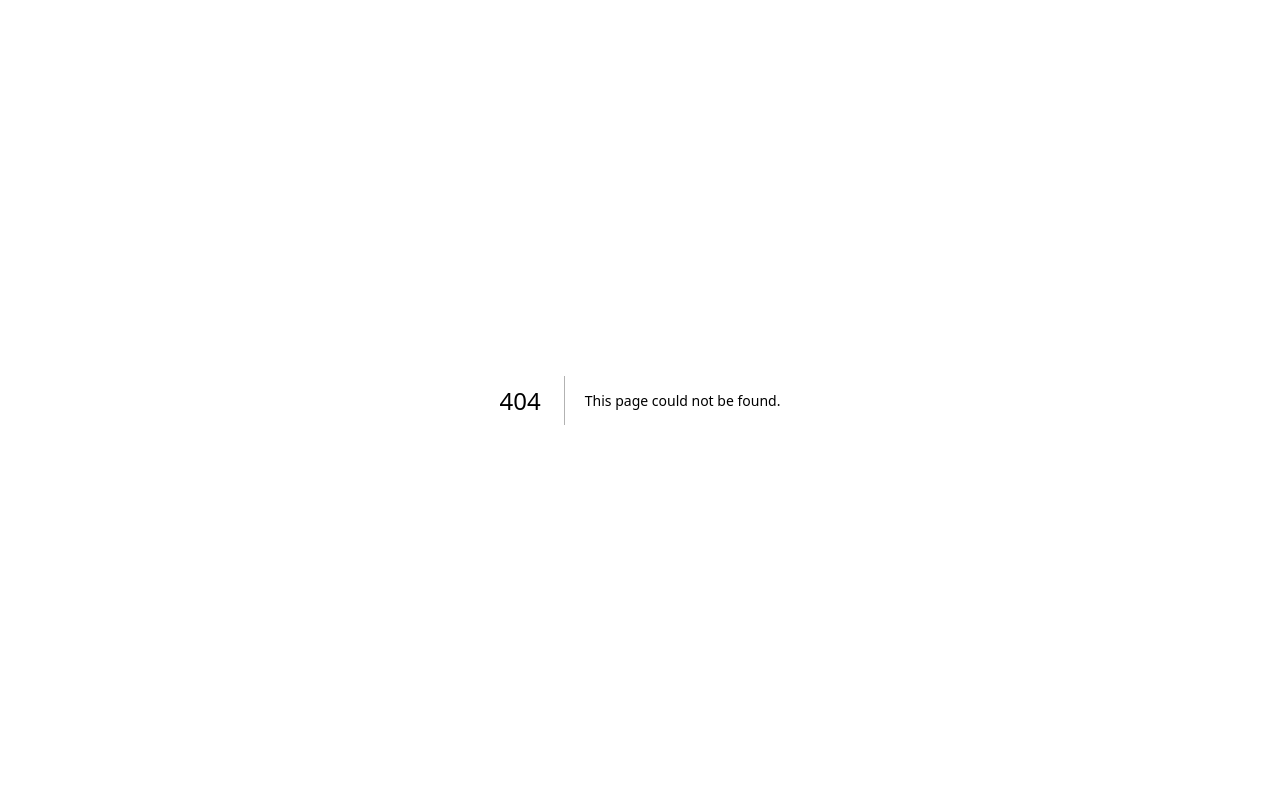
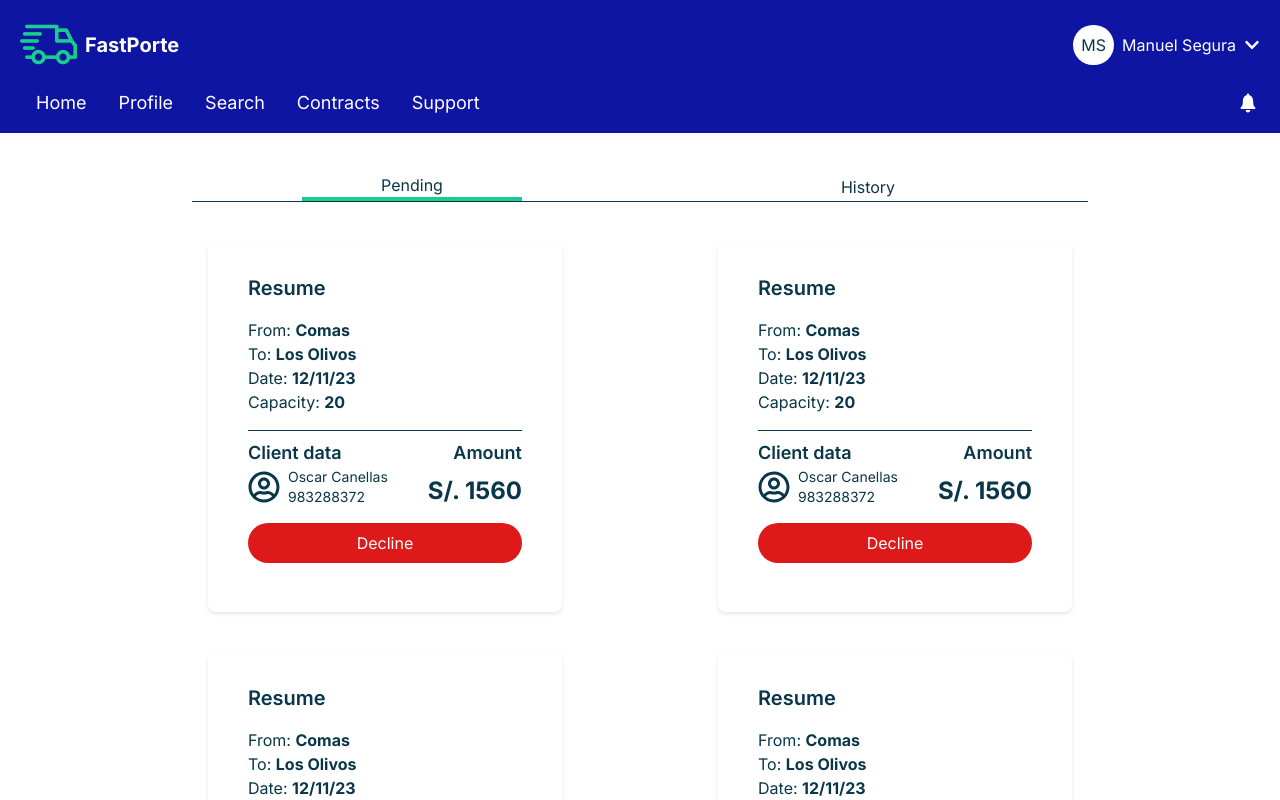
Before and after one commit to Hellcoders-202501/web-application, a Next.js app: page /contracts in a window 1280 px wide. Before the commit this address had no page. Shown: the top 800 px of the page. Built offline with nearby package versions, Linux system fonts and the light colour scheme.

Commit message:
feat(contracts): base view

```diff
--- /dev/null
+++ b/src/app/(pages)/contracts/page.tsx
@@ -0,0 +1,6 @@
+import ContractsView from "@views/App/Contracts";
+
+const ContractsPage = () => {
+	return <ContractsView />;
+};
+export default ContractsPage;
--- /dev/null
+++ b/src/components/molecules/ContractCard/index.tsx
@@ -0,0 +1,87 @@
+import Button from "@components/atoms/Button";
+import { FC } from "react";
+import { FaRegUserCircle } from "react-icons/fa";
+
+export type ContractVariant = "offer" | "pending" | "history";
+
+interface Props {
+	// contract: Trip;
+	variant?: ContractVariant;
+}
+
+const ContractCard: FC<Props> = ({ variant = "history" }) => {
+	if (variant === "offer" || variant === "pending")
+		return (
+			<div className="card px-10 py-8 min-h-[370px] max-w-[405px]">
+				<p className="text-xl font-semibold">Resume</p>
+				<div className="mt-4">
+					<p>
+						From: <b>Comas</b>
+					</p>
+					<p>
+						To: <b>Los Olivos</b>
+					</p>
+					<p>
+						Date: <b>12/11/23</b>
+					</p>
+					<p>
+						Capacity: <b>20</b>
+					</p>
+				</div>
+				<div
+					className="flex justify-between font-semibold text-lg border-t mt-4
+                    pt-2"
+				>
+					<p>Client data</p>
+					<p>Amount</p>
+				</div>
+				<div className="flex justify-between items-end gap-10">
+					<div>
+						<div className="flex gap-2 items-center">
+							<FaRegUserCircle size={32} />
+							<div className="text-sm">
+								<p>Oscar Canellas</p>
+								<p>983288372</p>
+							</div>
+						</div>
+					</div>
+					<p className="text-2xl font-bold">S/. 1560</p>
+				</div>
+				<div className="mt-4 flex gap-6">
+					{variant === "offer" && <Button variant="accept">Accept</Button>}
+					<Button variant="denied" className="flex-1/2">
+						Decline
+					</Button>
+				</div>
+			</div>
+		);
+
+	if (variant === "history")
+		return (
+			<div className="card flex gap-5 px-10 py-8 min-h-[200px] max-w-[405px]">
+				<div>
+					<FaRegUserCircle size={100} />
+					<div className="text-center mt-2">
+						<p className="font-semibold">Driver</p>
+						<p>Oscar Canellas</p>
+					</div>
+				</div>
+				<div>
+					<p className="font-semibold">Details:</p>
+					<p className="mt-4">
+						Date: <b>12/11/23</b>
+					</p>
+					<p>
+						From: <b>Comas</b>
+					</p>
+					<p>
+						To: <b>Los Olivos</b>
+					</p>
+					<p>
+						Amount: <b>S/. 450</b>
+					</p>
+				</div>
+			</div>
+		);
+};
+export default ContractCard;
--- a/src/components/organisms/AppNavbar/index.tsx
+++ b/src/components/organisms/AppNavbar/index.tsx
@@ -18,7 +18,7 @@ const urls = [
 		label: "Search",
 	},
 	{
-		url: "/",
+		url: "/contracts",
 		label: "Contracts",
 	},
 	{
--- /dev/null
+++ b/src/views/App/Contracts/index.tsx
@@ -0,0 +1,62 @@
+"use client";
+import ContractCard from "@components/molecules/ContractCard";
+import { Tab, TabGroup, TabList, TabPanel, TabPanels } from "@headlessui/react";
+import { Fragment } from "react";
+
+const ContractsView = () => {
+	return (
+		<div className="flex flex-col justify-center max-w-4xl mx-auto w-10/12 lg:w-auto my-10">
+			<TabGroup>
+				<TabList className="flex gap-4 w-full border-b">
+					<Tab as={Fragment}>
+						{({ hover, selected }) => (
+							<div className="w-1/2 flex justify-center">
+								<button
+									className={`${(hover || selected) && "border-b-4 border-accept"}
+                                    w-1/2`}
+									type="button"
+								>
+									Pending
+								</button>
+							</div>
+						)}
+					</Tab>
+					<Tab as={Fragment}>
+						{({ hover, selected }) => (
+							<div className="w-1/2 flex justify-center">
+								<button
+									className={`${(hover || selected) && "border-b-4 border-accept"}
+                                    w-1/2`}
+									type="button"
+								>
+									History
+								</button>
+							</div>
+						)}
+					</Tab>
+				</TabList>
+				<TabPanels className="mt-3">
+					<TabPanel
+						className="flex flex-col md:flex-row flex-wrap justify-between gap-y-10
+                        mt-10 mx-4"
+					>
+						<ContractCard variant="pending" />
+						<ContractCard variant="pending" />
+						<ContractCard variant="pending" />
+						<ContractCard variant="pending" />
+					</TabPanel>
+					<TabPanel
+						className="flex flex-col md:flex-row flex-wrap justify-between gap-y-10
+                        mt-10 mx-4"
+					>
+						<ContractCard />
+						<ContractCard />
+                        <ContractCard />
+						<ContractCard />
+					</TabPanel>
+				</TabPanels>
+			</TabGroup>
+		</div>
+	);
+};
+export default ContractsView;
```
